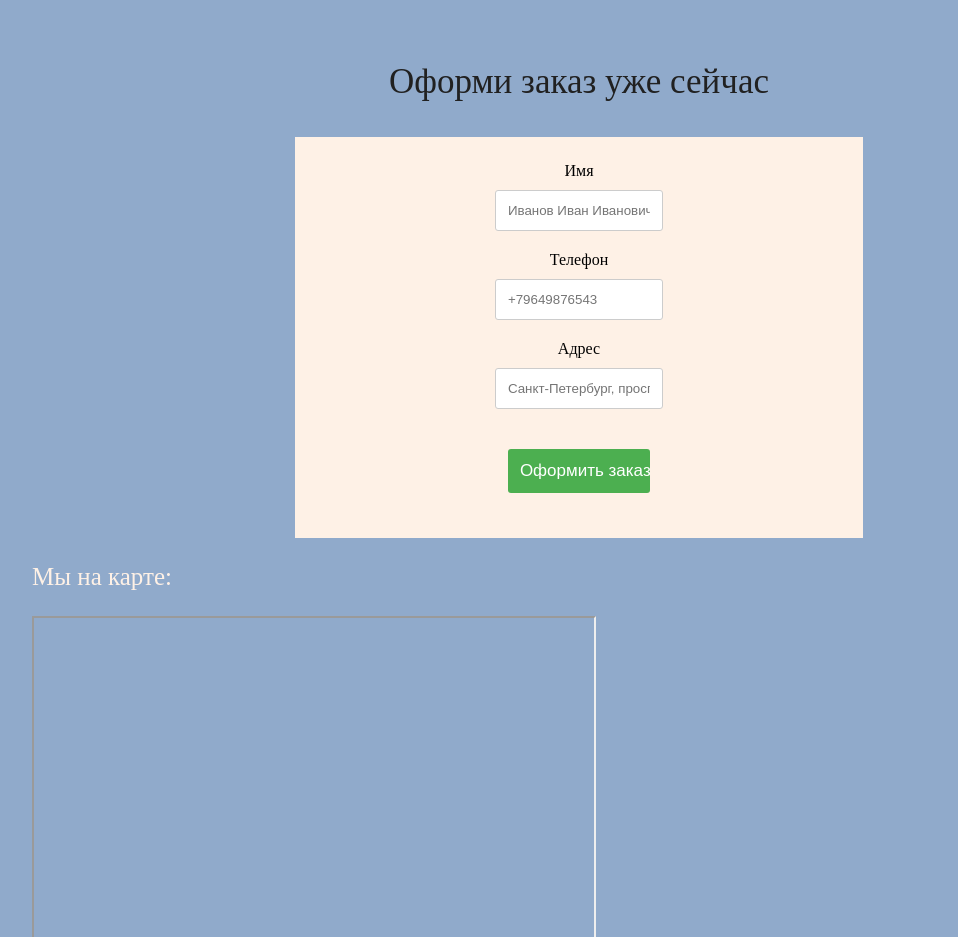
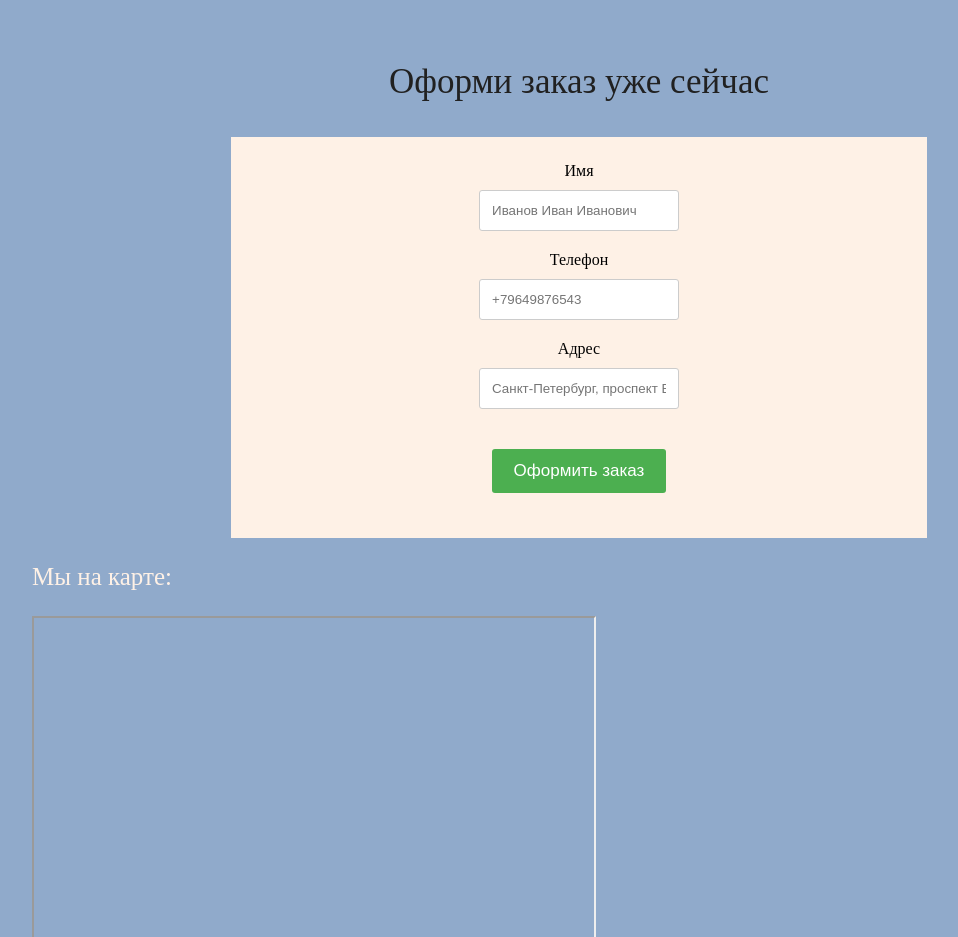
Before and after one commit to imsureyoudontneedit/landing-page, a plain HTML site: page index.html in a window 1280 px wide. Shown: the part 2180-3117 px from the top of the page, without its empty margins (61-1019 px from the left). Drawn offline with Linux system fonts and the light colour scheme; a web font is replaced by a local one.

Commit message:
Update 1.1

```diff
--- a/style.css
+++ b/style.css
@@ -185,6 +185,7 @@ button {
 	margin-bottom: 20px;
 	background-color: #9fe8e0;
 	border: none;
+	text-align: center;
 }
 
 .offerform {
@@ -192,7 +193,7 @@ button {
 	padding-bottom: 25px;
 	text-align: center;
 	font-family: Exo2;
-	max-width: 45%;
+	max-width: 55%;
 	background-color: #FEF1E6;
 	padding-top: 25px;
 }
```
